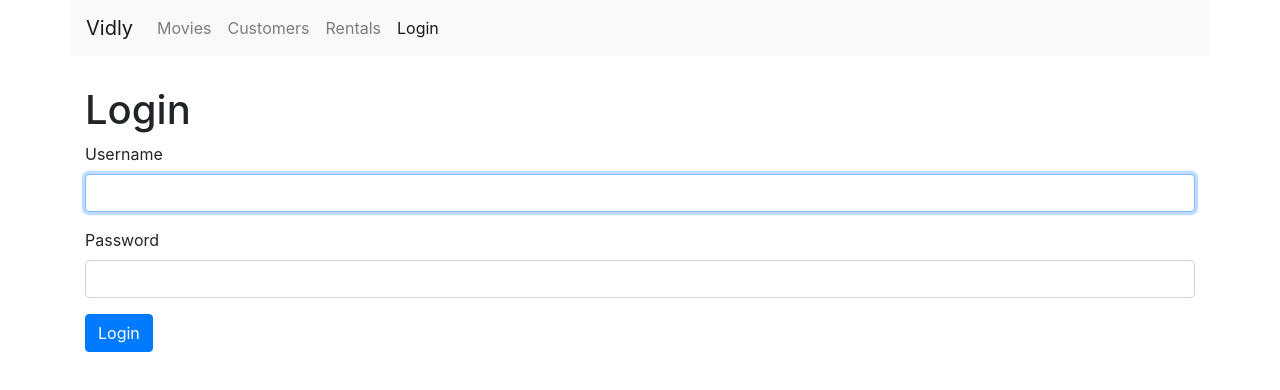
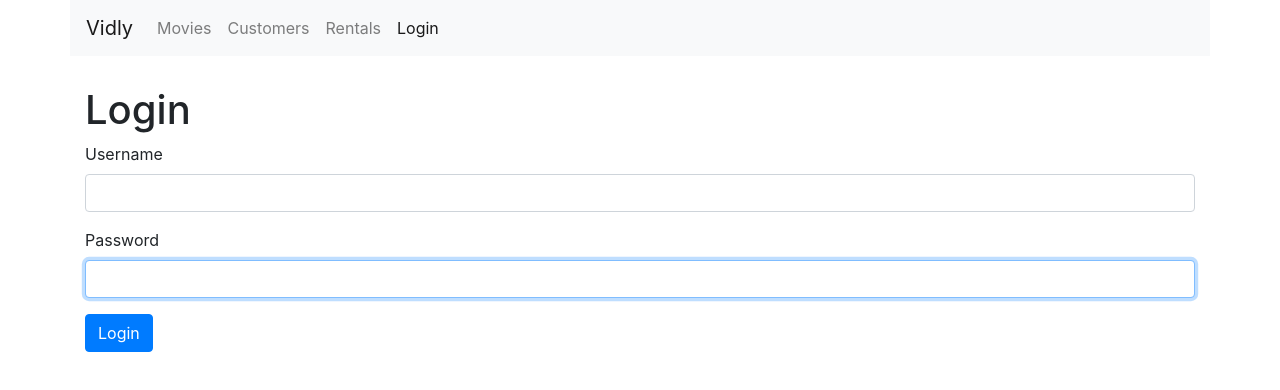
Before and after one commit to alexsgasior/vydly, a React (Create React App) app: page /login in a window 1280 px wide. Shown: the top 390 px of the page. Built offline with nearby package versions, Linux system fonts and the light colour scheme.

Commit message:
input extracted
input extracted

```diff
--- /dev/null
+++ b/src/components/common/input.jsx
@@ -0,0 +1,20 @@
+import React, { Component } from "react";
+
+const Input = ({ name, label, value, onChange }) => {
+  return (
+    <div className="form-group">
+      <label htmlFor={name}>{label}</label>
+      <input
+        value={value}
+        onChange={onChange}
+        autoFocus
+        id={name}
+        name={name}
+        type="text"
+        className="form-control"
+      />
+    </div>
+  );
+};
+
+export default Input;
--- a/src/components/loginForm.jsx
+++ b/src/components/loginForm.jsx
@@ -1,4 +1,5 @@
 import React, { Component } from "react";
+import Input from "./common/input";
 
 class LoginForm extends Component {
   username = React.createRef();
@@ -23,30 +24,18 @@
       <div>
         <h1>Login</h1>
         <form onSubmit={this.handleSubmit}>
-          <div className="form-group">
-            <label htmlFor="username">Username</label>
-            <input
+          <Input
+            name="username"
             value={account.username}
+            label="Username"
             onChange={this.handleChange}
-              autoFocus
-              ref={this.username}
-              id="username"
-              name="username"
-              type="text"
-              className="form-control"
           />
-          </div>
-          <div className="form-group">
-            <label htmlFor="password">Password</label>
-            <input
+          <Input
+            name="paswword"
             value={account.password}
+            label="Password"
             onChange={this.handleChange}
-              name="password"
-              id="password"
-              type="text"
-              className="form-control"
           />
-          </div>
           <button className="btn btn-primary">Login</button>
         </form>
       </div>
```
Lines whose indentation alone changed are shown as unchanged.
